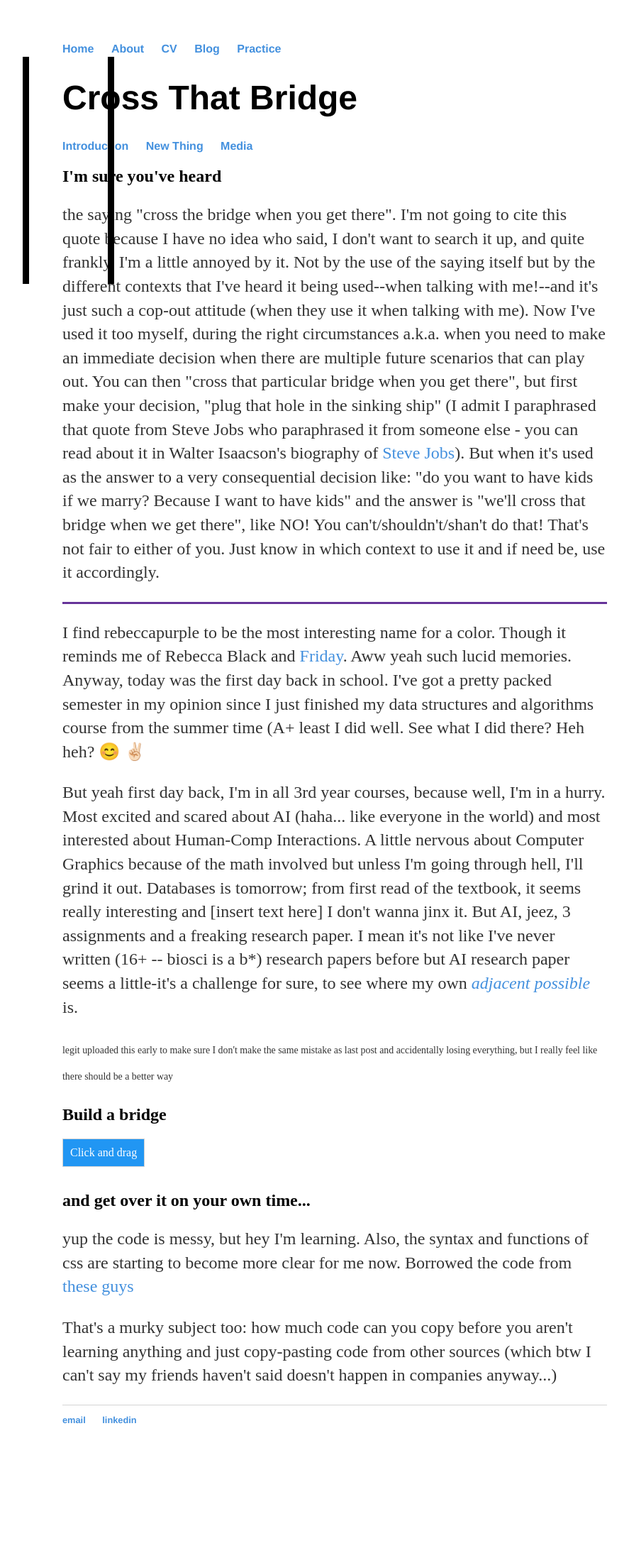
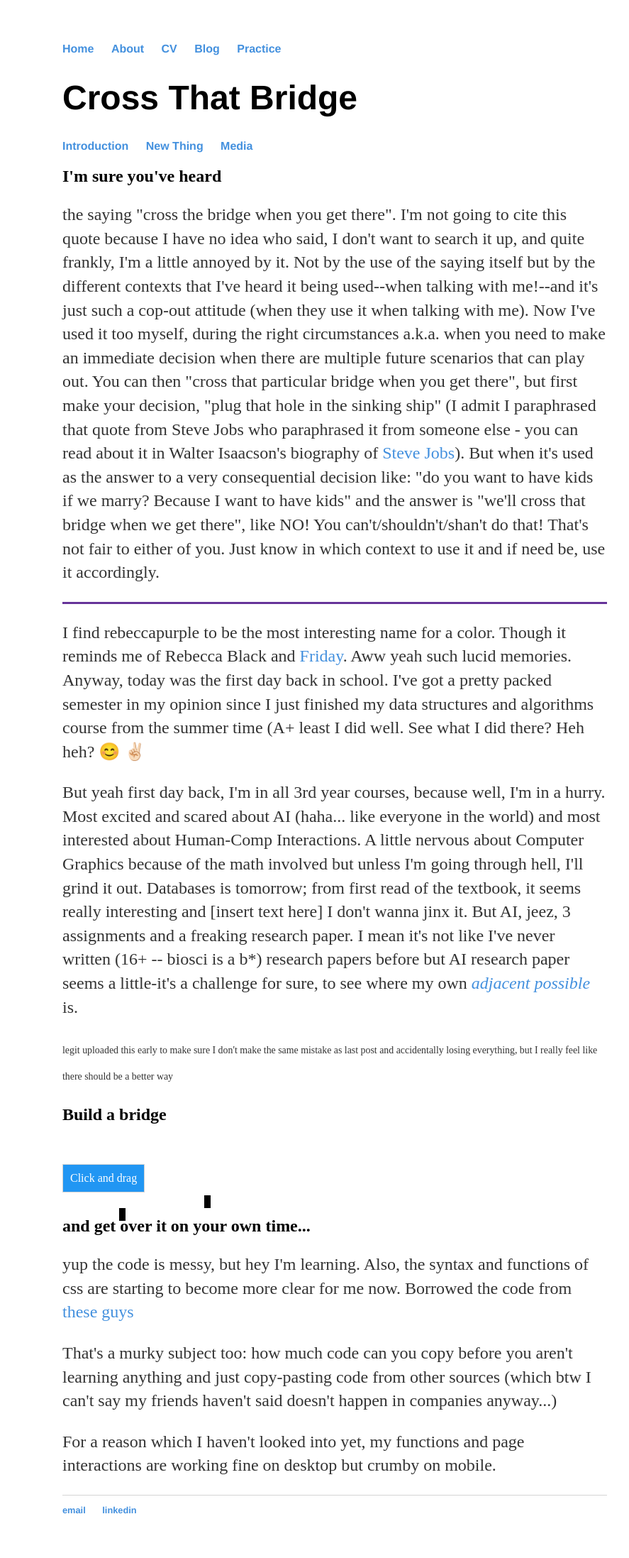
Before and after one commit to Illcarious/Illcarious.github.io, a Jekyll site: the page _posts/2019-09-04-Cross-That-Bridge.html, which Jekyll copies as it is, in a window 1280 px wide. Shown: the whole page at 71% size, without its empty margins (168-1055 px from the left). Built offline with Jekyll 4.4.1, drawn with Linux system fonts in a browser that asks for light colours; before the commit the page ends 2068 px from its top, so only the background shows below that.

Commit message:
Update 2019-09-04-Cross-That-Bridge.html

```diff
--- a/_posts/2019-09-04-Cross-That-Bridge.html
+++ b/_posts/2019-09-04-Cross-That-Bridge.html
@@ -41,7 +41,7 @@
 .vr {
     width:9px;
     background-color:#000;
-    position:fixed;
+    position:relative;
     top:80px;
     bottom:500px;
     left:200px;
@@ -49,10 +49,10 @@
 .vr2 {
     width:9px;
     background-color:#000;
-    position:fixed;
+    position:relative;
     top:80px;
     bottom:500px;
-    left:320px;
+    left:80px;
 }
 #mydivblock {
   padding: 10px;
@@ -118,6 +118,7 @@ function dragElement(elmnt) {
   <h2>and get over it on your own time...</h2>
   <p>yup the code is messy, but hey I'm learning. Also, the syntax and functions of css are starting to become more clear for me now. Borrowed the code from <a href="https://www.w3schools.com/howto/howto_js_draggable.asp" target="_blank">these guys</a></p>
   <p>That's a murky subject too: how much code can you copy before you aren't learning anything and just copy-pasting code from other sources (which btw I can't say my friends haven't said doesn't happen in companies anyway...)</p>
+  <p>For a reason which I haven't looked into yet, my functions and page interactions are working fine on desktop but crumby on mobile.</p>
 </div>
   <footer>
     <ul>
```
